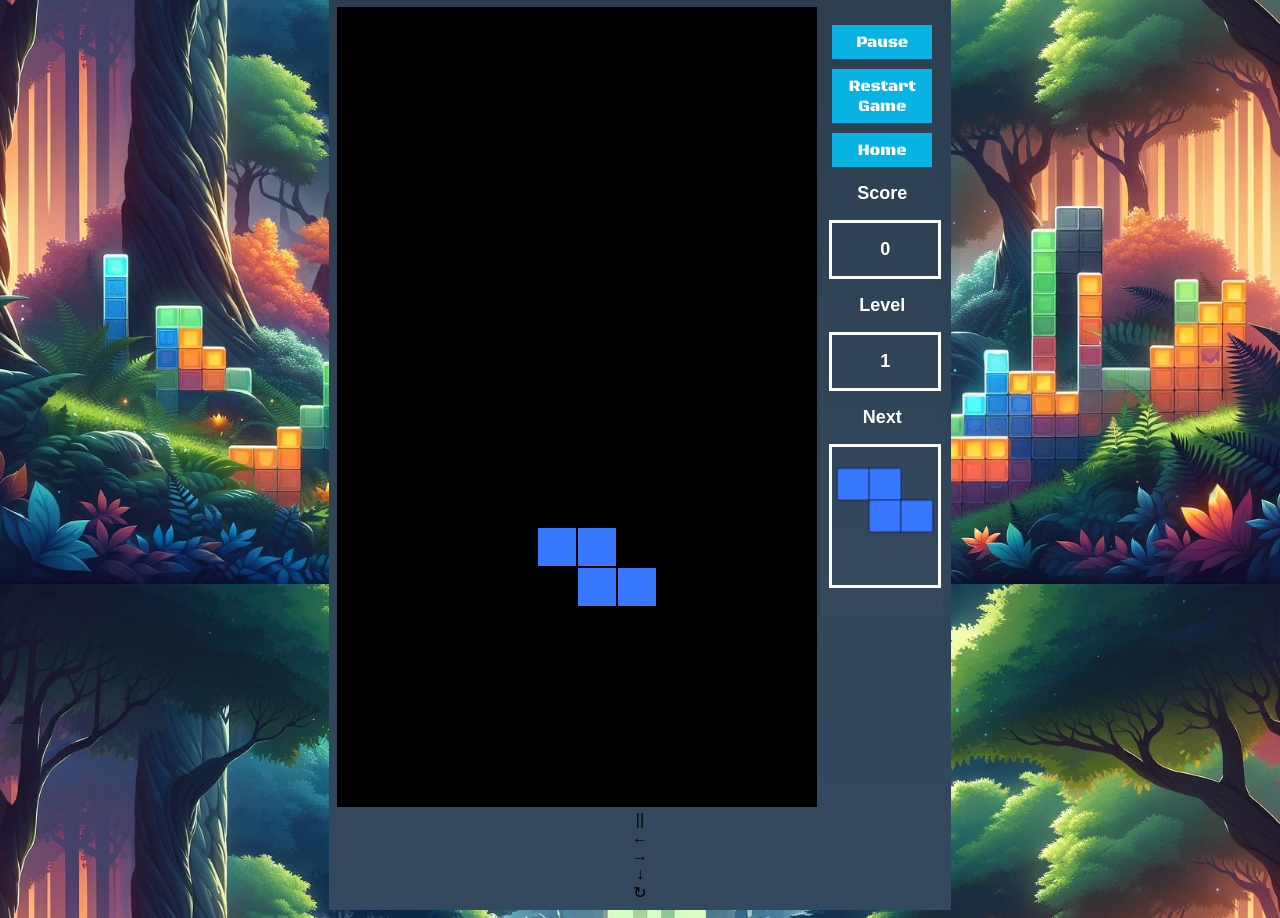
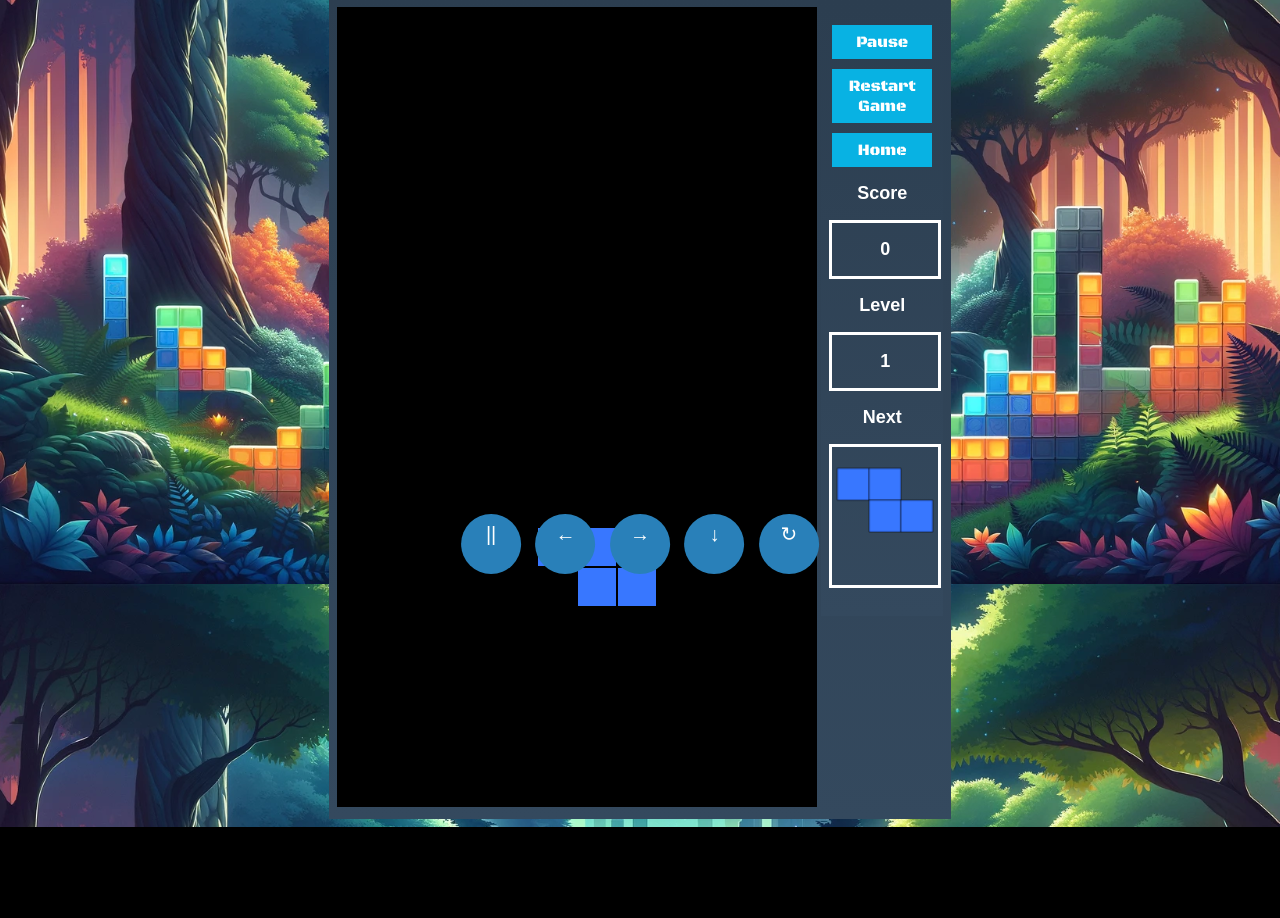
Before and after one commit to sahilsrawat27/dgl209-tetrixquest, a PHP site: page /tetris.php in a window 1280 px wide. Shown: the part 216-1134 px from the top of the page. After the commit the page ends 1043 px from the top, so only its background shows below. Run offline with PHP 8.4, Linux system fonts and the light colour scheme.

Commit message:
Added styling for the buttons

```diff
--- a/styles.css
+++ b/styles.css
@@ -305,6 +305,7 @@ input[type="date"] {
 
 .key-container {
     margin: 10px 0;
+    display: flex;
 }
 
 
@@ -356,3 +357,30 @@ input[type="date"] {
 .leaderboard td {
     background-color: rgba(255, 255, 255, 0.2);
 }
+
+.controls {
+    position: absolute;
+    bottom: 10px;
+    left: 50%;
+    transform: translateX(-50%);
+    text-align: center;
+}
+
+.control-btn {
+    display: inline-block;
+    margin: 0 5px;
+    padding: 10px;
+    font-size: 20px;
+    background: #2980b9;
+    color: white;
+    border-radius: 50%;
+    width: 40px;
+    height: 40px;
+    line-height: 20px;
+    cursor: pointer;
+    user-select: none;
+}
+
+.control-btn:active {
+    background: #3498db;
+}
```
